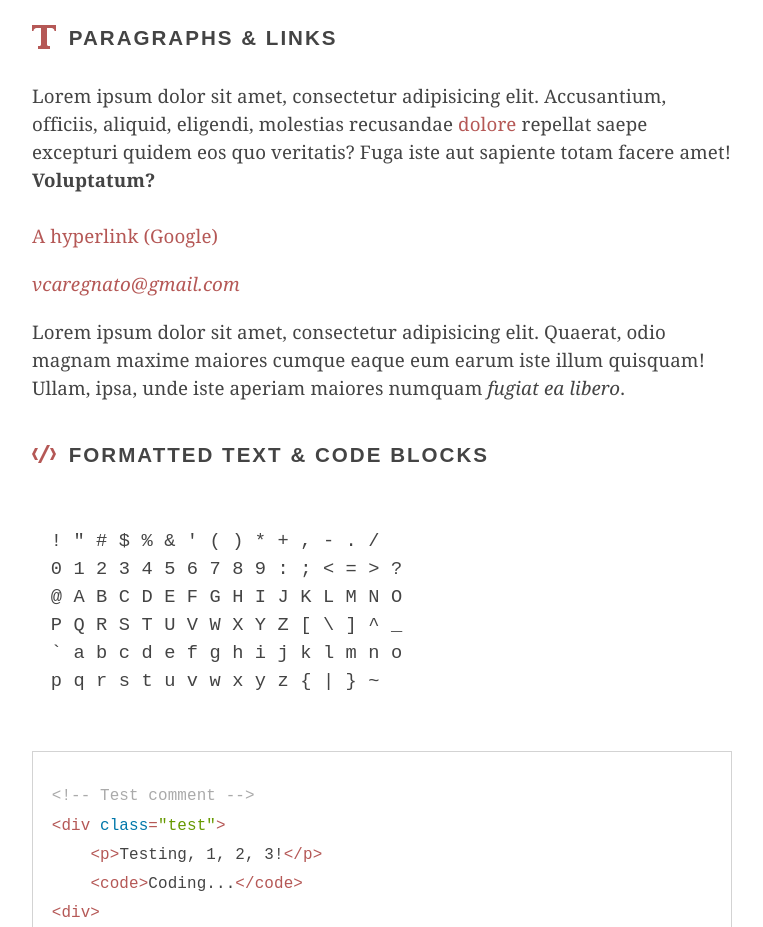
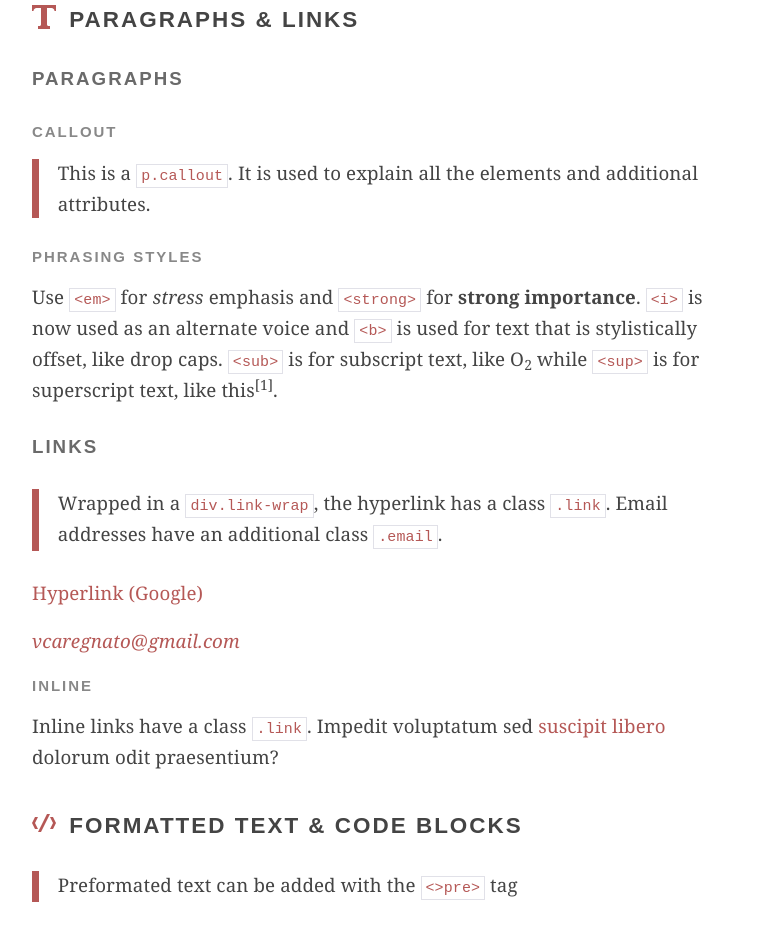
Before and after one commit to VinceCgto/ByPass.BP, a website: page index.html in a window 1280 px wide. Shown: the part 589-1516 px from the top of the page, without its empty margins (258-1021 px from the left). Drawn offline with nearby package versions, Linux system fonts and the light colour scheme.

Commit message:
Added: - preloaders - callout class - rem.js - favicon ...
(cluttered code)

```diff
--- a/Gruntfile.js
+++ b/Gruntfile.js
@@ -75,7 +75,7 @@ grunt.initConfig({
 	},
 	open : {
 	    dev : {
-	    	path: 'http://localhost:9090'
+	    	path: 'http://localhost:7070'
 	    },
 	    dist : {
 			path: ''
--- a/dev/js/script.js
+++ b/dev/js/script.js
@@ -4,5 +4,4 @@ $(document).ready(function(){
 	setTimeout(function(){
 		$('.container-outer').removeClass('contentSlideIn');
 	},2000);
-
 });
--- a/dev/sass/base/_base.scss
+++ b/dev/sass/base/_base.scss
@@ -44,6 +44,8 @@ address, figure, fieldset, form, table, hr, input, .progress, .md, .dmd, .tblpan
     margin-bottom: 1.5rem;
 } // md = margin down
 
+h4, h5, h6 { margin-bottom: 16px; margin-bottom: 1em; }
+
 input[type="checkbox"], input[type="radio"] { display: inline; }
 
 .dmd { margin-bottom: 48px; margin-bottom: 3rem; } // double margin down
--- a/dev/sass/base/_colors.scss
+++ b/dev/sass/base/_colors.scss
@@ -7,12 +7,12 @@
 $color__lightgrey: #D3D3D3;
 $color__darkgrey: #AAA;
 $color__white: #FFF;
-$color__red: #b55856;
-$color__emerald: #009975; // green
-$color__tangerineTango: #e2492f; // orangered
-$color__turquoise: #44b8ab; // turquoise
-$color__mimosa: #eec050; // yellow
-$color__blueIris: #5b5da7; // purple
+$color__indian: #b55856;			// red
+$color__emerald: #009975; 			// green
+$color__tangerine: #e2492f; 		// orangered
+$color__turquoise: #44b8ab; 		// turquoise
+$color__mimosa: #eec050; 			// yellow
+$color__blueIris: #5b5da7; 			// purple
 
 
 /*    BASE     */
@@ -23,7 +23,7 @@ $color__base-text: 					#444;					// Grey
 
 /*    ACCENT     */
 
-$color__accent: 					$color__red; 			// Indianred
+$color__accent: 					$color__indian; 			// Indianred
 
 
 /*    HIGHLIGHT     */
--- a/dev/sass/base/_helpers.scss
+++ b/dev/sass/base/_helpers.scss
@@ -7,14 +7,17 @@
 ::-moz-selection { color: $color__highlight-text;  background: $color__highlight-bg; text-shadow: none; }
 ::selection { color: $color__highlight-text;  background: $color__highlight-bg; text-shadow: none; }
 
-.cap { position: relative; }
+[data-caption] { position: relative; }
 
-.cap:after {
+[data-caption]:after {
 	content: attr(data-caption);
+	display: inline;
 
 	font-size: .6rem;
 	font-style: italic;
+	font-weight: 100;
 	line-height: 1rem;
+	// *line-height: 18px;
 	text-align: right;
 	vertical-align: middle;
 	text-transform: none;
@@ -33,7 +36,7 @@
 	transition: opacity .5s;
 }
 
-pre.cap:after {
+pre[data-caption]:after {
 	text-align: left;
 
 	opacity: 1;
@@ -51,6 +54,17 @@ pre.cap:after {
 	padding-right: 0;
 }
 
-.cap:hover:after { opacity: 1; }
+[data-caption]:hover:after { opacity: 1; }
 
 .wide { width: 100%!important; }
+
+@media screen and (min-width:0\0) {
+	[data-caption]:after {
+		line-height: inherit!important; // IE hack for pseudo element line-height bug
+	}
+ }
+
+.callout {
+	border-left: 0.4em solid $color__accent;
+	padding-left: 1em;
+}
--- a/dev/sass/base/_typography.scss
+++ b/dev/sass/base/_typography.scss
@@ -12,8 +12,8 @@ h2, h3, h4, h5, h6 {
 }
 
 h1 { font-size: 2.5em; font-weight: 100; letter-spacing: 5px; }
-h2 { font-size: 1.1em; }
-h3 { font-size: .9em; color: #666; }
+h2 { font-size: 1.2em; }
+h3 { font-size: 1em; color: #6a6a6a; }
 h4 { font-size: .8em; color: #888; }
 h5, h6 { font-size: .7em; color: #aaa; }
 
--- a/dev/sass/components/_logo.scss
+++ b/dev/sass/components/_logo.scss
@@ -44,4 +44,8 @@
 
 	width: 130px;
 	padding: 0 10px;
+
+	strong {
+		color: $color__accent;
+	}
 }
--- a/dev/sass/components/_pre.scss
+++ b/dev/sass/components/_pre.scss
@@ -46,7 +46,7 @@ pre code {
 
 	overflow: auto;
 	.ct { color: $color__accent; } 						// code tag
-	.at, .fun { color: #07a; } 							// attribute tag + function
+	.attr, .fun { color: #07a; } 						// attribute tag + function
 	.val { color: #690; } 								// value
 	.com { color: $color__code_comment-text; } 			// comment
 	ol {												// line numbers
--- a/dev/sass/components/_preloaders.scss
+++ b/dev/sass/components/_preloaders.scss
@@ -4,75 +4,69 @@
 
 ////////////////*/
 
+
 .preloader {
 	position: relative;
-	width: 60px;
-	height: 80px;
+	display: block;
+
+	.part { background: $color__accent; }
 }
 
-.part {
-	background: $color__accent;
+.pre-lo-lines { height: 37px; width: 40px; }
 
-	position: absolute;
+.pre-lo-page {
+	height: 80px;
+	width: 60px;
+	padding: 20px 0 0 10px;
 }
 
-.p1, .p3 {
-	width: 4px;
-	height: 80px;
+.pre-lo-blocks {
+	height: 25px;
+	width: 25px;
 }
 
-.p2, .p4 {
-	width: 60px;
-	height: 4px;
-}
+.p1, .p2, .p3, .p4 { position: absolute; }
+
+.p1, .p3 { width: 4px; height: 80px; }
+.p2, .p4 { width: 60px;	height: 4px; }
 
 .p1, .p2 {top: 0; left: 0; }
 .p3, .p4 { right: 0; bottom: 0;}
 
+
 .el1, .el2, .el3, .el4 {
-	left: 10px;
+	position: relative;
 	height: 4px;
 
 	animation: slideIn 2s linear infinite;
 }
 
-@keyframes slideIn {
-	0% {opacity: 0;}
-	10% {opacity: .86;}
-	40% {opacity: .2;}
-	60% {opacity: .9;}
-	75% {opacity: .4;}
-	90% {opacity: 1;}
-	100% {opacity: 0;}
+.el2, .el3, .el4 {
+	margin-top: 7px;
 }
 
-.el1 {
-	top: 20px;
-	width: 40px;
+.el1 { width: 40px;	animation-delay: .8s; }
+.el2 { width: 20px;	animation-delay: 1.6s; }
+.el3 { width: 30px;	animation-delay: 2.4s; }
+.el4 { width: 35px;	animation-delay: 3.2s; }
 
-	animation-delay: .8s;
+.b1, .b2, .b3, .b4 {
+	position: absolute;
+	width: 10px;
+	height: 10px;
+
+	animation: slideIn 2s linear infinite;
 }
 
-.el2 {
-	top: 30px;
-	width: 20px;
+.b1, .b2 { top: 0; }
+.b3, .b4 { top: 15px; }
+.b1, .b3 { left: 0; }
+.b2, .b4 { left: 15px; }
 
-	animation-delay: 1.6s;
-}
-
-.el3 {
-	top: 40px;
-	width: 30px;
-
-	animation-delay: 2.4s;
-}
-
-.el4 {
-	top: 50px;
-	width: 35px;
-
-	animation-delay: 3.2s;
-}
+.b1 { animation-delay: .2s; }
+.b2 { animation-delay: .4s; }
+.b3 { animation-delay: .6s; }
+.b4 { animation-delay: .8s; }
 
 .loading {
 	font-family: Arial, Helvetica, sans-serif;
@@ -85,122 +79,16 @@
 
 	position: absolute;
 	bottom: -25px;
+	left: 4px;
 	margin: 0;
-	left: 4px;
 }
 
-
-/*
-
-PRELOADER #2
-
-
-
-@keyframes flickerIn {
-	0%{opacity: 0}
-	10%{opacity: 0.86}
-	40%{opacity: 0.2}
-	60%{opacity: 0.9}
-	80%{opacity: 0.4}
-	100%{opacity: 1}
-};
-
-.preloader {
-	position: relative;
-	height: 50px;
-	width: 50px;
+@keyframes slideIn {
+	0% {opacity: 0;}
+	10% {opacity: .86;}
+	40% {opacity: .2;}
+	60% {opacity: .9;}
+	75% {opacity: .4;}
+	90% {opacity: 1;}
+	100% {opacity: 0;}
 }
-
-.part {
-	opacity: 0;
-	animation: flickerIn 1.5s linear infinite alternate;
-	animation-fill-mode: forwards;
-	background: $color__accent;
-	position: absolute;
-}
-
-.p1, .p3, .p5, .p7, .p9 {
-	height: 50px;
-	width: 4px;
-}
-.p2, .p4, .p6, .p8 {
-	width: 50px;
-	height: 4px;
-}
-
-
-.p1{
-	animation-delay: .8s;
-	left: 0;
-	top: 0;
-}
-
-.p2{
-	animation-delay: 1.6s;
-	left: 0;
-	top: 0;
-}
-
-.p3{
-	animation-delay: 2.4s;
-	right: 0;
-	top: 0;
-}
-
-.p4{
-	animation-delay: 3.2s;
-	right: 0;
-	bottom: 0;
-	width: 40px;
-}
-
-.p5{
-	animation-delay: 4s;
-	height: 40px;
-	bottom: 0;
-	left: 10px;
-}
-
-.p6{
-	animation-delay: 4.8s;
-	width: 30px;
-	left: 10px;
-	top: 10px;
-}
-
-.p7{
-	animation-delay: 5.6s;
-	height: 30px;
-	right: 10px;
-	top: 10px;
-}
-
-.p8{
-	animation-delay: 6.4s;
-	width: 20px;
-	bottom: 10px;
-	left: 20px;
-}
-
-.p9{
-	animation-delay: 7.2s;
-	height: 20px;
-	bottom: 10px;
-	left: 20px;
-}
-
-.p10{
-	animation-delay: 8s;
-}
-
-.p12{
-	animation-delay: 8.8s;
-}
-
-.p13{
-	animation-delay: 9.6s;
-}
-
-.p14{
-	animation-delay: 10.4s;
-} */
--- a/dev/sass/media/_media.scss
+++ b/dev/sass/media/_media.scss
@@ -14,7 +14,7 @@
 		zoom: 1;
 		margin-bottom: 0;
 	}
-	.cap:after {
+	[data-caption]:after {
 		text-align: left;
 
 		opacity: 1;
@@ -31,7 +31,7 @@
 		margin-bottom: 1em;
 	}
 
-	.big.cap:after {
+	.big[data-caption]:after {
 		text-align: center;
 	}
 
@@ -41,7 +41,7 @@
 @media print { img { max-width: 100% !important; } }
 
 @media all and (max-width: 1500px) {
-	.container-outer > section > .cap:after {
+	.container-outer > section > [data-caption]:after {
 		text-align: left;
 
 		opacity: 1;
@@ -57,7 +57,7 @@
 		padding-right: 0;
 	}
 
-	.container-outer > section > blockquote.big.cap:after {
+	.container-outer > section > blockquote.big[data-caption]:after {
 		text-align: center;
 	}
 }
@@ -71,7 +71,7 @@
 }
 
 @media all and (max-width: $desktop-outer - 50) {
-	.cap:after {
+	[data-caption]:after {
 		text-align: left;
 
 		opacity: 1;
--- a/index.html
+++ b/index.html
@@ -13,6 +13,7 @@
       <script src="//cdnjs.cloudflare.com/ajax/libs/html5shiv/3.7/html5shiv.js"></script>
     <![endif]-->
     <script src="//ajax.googleapis.com/ajax/libs/jquery/1.11.1/jquery.min.js"></script>
+    <script src="js/libs/rem.min.js"></script>
     <script>!window.jQuery && document.write('<script src="js/libs/jquery.min.js"><\/script>')</script>
 </head>
 <body>
@@ -74,14 +75,21 @@
 						<svg viewBox="0 0 8 8"><g filter=""><use xlink:href="#text"></use></g></svg>
 					</span>
 					Paragraphs &amp; links</h2>
-				<p>Lorem ipsum dolor sit amet, consectetur adipisicing elit. Accusantium, officiis, aliquid, eligendi, molestias recusandae <a href="http://google.be" class="link">dolore</a> repellat saepe excepturi quidem eos quo veritatis? Fuga iste aut sapiente totam facere amet! <strong>Voluptatum?</strong></p>
+				<h3>Paragraphs</h3>
+				<h4>Callout</h4>
+				<p class="callout">This is a <code>p.callout</code>. It is used to explain all the elements and additional attributes.</p>
+				<h4>Phrasing styles</h4>
+				<p>Use <code>&lt;em&gt;</code> for <em>stress</em> emphasis and <code>&lt;strong&gt;</code> for <strong>strong importance</strong>. <code>&lt;i&gt;</code> is now used as an alternate voice and <code>&lt;b&gt;</code> is used for text that is stylistically offset, like drop caps. <code>&lt;sub&gt;</code> is for subscript text, like O<sub>2</sub> while <code>&lt;sup&gt;</code> is for superscript text, like this<sup>[1]</sup>.</p>
+				<h3>Links</h3>
+				<p class="callout">Wrapped in a <code>div.link-wrap</code>, the hyperlink has a class <code>.link</code>. Email addresses have an additional class <code>.email</code>.</p>
 				<div class="link-wrap">
-					<a href="http://google.be" class="link">A hyperlink (Google)</a>
+					<a href="http://google.be" class="link">Hyperlink (Google)</a>
 				</div>
-				<div class="link-wrap cap" data-caption="This is an email address">
+				<div class="link-wrap" data-caption="This is an email address">
 					<a href="mailto:vcaregnato@gmail.com" class="link email">vcaregnato@gmail.com</a>
 				</div>
-				<p>Lorem ipsum dolor sit amet, consectetur adipisicing elit. Quaerat, odio magnam maxime maiores cumque eaque eum earum iste illum quisquam! Ullam, ipsa, unde iste aperiam maiores numquam <em>fugiat ea libero</em>.</p>
+				<h4>Inline</h4>
+				<p>Inline links have a class <code>.link</code>. Impedit voluptatum sed <a href="http://google.be" class="link">suscipit libero</a> dolorum odit praesentium?</p>
 			</section>
 			<section id="preCode">
 				<h2>
@@ -90,6 +98,7 @@
 					</span>
 					Formatted text &amp; code blocks</h2>
 <!-- DON'T INDENT PRE, IT COULD MESS WITH THE FORMATTING -->
+<p class="callout">Preformated text can be added with the <code>&lt;>pre&gt;</code> tag</p>
 <pre>
 <samp>
 ! " # $ % &amp; ' ( ) * + , - . /
@@ -100,20 +109,21 @@ P Q R S T U V W X Y Z [ \ ] ^ _
 p q r s t u v w x y z { | } ~
 </samp>
 </pre>
-
+<p class="callout">Code blocks (cb) are styled like below. The class <code>.cb</code> is added to the <code>&lt;pre&gt;</code> tag. A syntax can be displayed in the top right corner of the code block on hover. These can be added by declaring a <code>data-syntax</code>. Additionally a caption can be added, it will be displayed below the code. This caption can be set by declaring a <code>data-caption</code>.</p>
 <!-- HTML CODE -->
-<pre class="cb cap" data-syntax="HTML" data-caption="This is an HTML code block">
+<pre class="cb" data-syntax="HTML" data-caption="This is an HTML code block">
 <code>
-<span class="com">&lt;!-- Test comment --&gt;</span>
-<span class="ct">&lt;div <span class="at">class</span>=<span class="val">"test"</span>&gt;</span>
-    <span class="ct">&lt;p&gt;</span>Testing, 1, 2, 3!<span class="ct">&lt;/p&gt;</span>
-    <span class="ct">&lt;code&gt;</span>Coding...<span class="ct">&lt;/code&gt;</span>
-<span class="ct">&lt;div&gt;</span>
+<span class="com">&lt;!-- This is a comment --&gt;</span>
+<span class="ct">&lt;pre <span class="attr">class</span>=<span class="val">"cb"</span> <span class="attr">data-syntax</span>=<span class="val">"HTML"</span> <span class="attr">data-caption</span>=<span class="val">"This is an HTML code block"</span>&gt;</span>
+    <span class="ct">&lt;code&gt;</span>
+	<span>...</span>
+    <span class="ct">&lt;/code&gt;</span>
+<span class="ct">&lt;/pre&gt;</span>
 </code>
 </pre>
 
 <!-- JS CODE -->
-<pre class="cb"  data-syntax="JS">
+<!-- <pre class="cb"  data-syntax="JS">
 <code>
 <span class="com">/* A function */</span>
 <span class="fun">function</span> <strong>Panel</strong>(element, canClose, closeHandler) {
@@ -124,8 +134,9 @@ p q r s t u v w x y z { | } ~
     	                    };
 }
 </code>
-</pre>
+</pre> -->
 
+<p class="callout">Line numbers can be added by adding an <code>&lt;ol&gt;</code> tag and a <code>&lt;li&gt;</code> tags for every line.</p>
 <!-- PHP CODE -->
 <pre class="cb" data-syntax="PHP">
 <code>
@@ -136,7 +147,7 @@ p q r s t u v w x y z { | } ~
 </ol>
 </code>
 	</pre>
-			<p>Lorem ipsum dolor sit amet, consectetur adipisicing elit. Magnam, totam facilis <code>.container</code>, provident impedit sunt molestiae <code>font-size</code> rerum. Adipisci et sapiente, tenetur sit, est natus totam. Quidem repellat fuga neque.</p>
+
 			</section>
 			<section id="images">
 				<h2><span class="icon">
@@ -144,7 +155,7 @@ p q r s t u v w x y z { | } ~
 					</span>
 					Images</h2>
 				<div class="inline-fig">
-					<figure class="cap" data-caption="This is a figure">
+					<figure data-caption="This is a figure">
 					    <img src="img/200x200.gif" alt="200x200">
 					    <figcaption>A 200 by 200 image with a super large figcaption</figcaption>
 					</figure>
@@ -171,7 +182,7 @@ p q r s t u v w x y z { | } ~
 					<li>
 						Lorem ipsum dolor sit amet, consectetur adipisicing elit. Quidem, dolorem, repellat ipsa voluptatum magnam culpa in laboriosam dolorum cupiditate maiores doloremque quam blanditiis optio minus voluptatem iste fugiat quas fugit.
 					</li>
-					<li class="cap" data-caption="This is a list item for an undordered list">
+					<li data-caption="This is a list item for an undordered list">
 						Lorem ipsum dolor sit amet, consectetur adipisicing elit. Quidem, dolorem, repellat ipsa voluptatum magnam culpa in laboriosam dolorum cupiditate maiores doloremque quam blanditiis optio minus voluptatem iste fugiat quas fugit.
 					</li>
 					<li>
@@ -204,7 +215,7 @@ p q r s t u v w x y z { | } ~
 				<p>People ignore design that ignores people!</p>
 				<span class="cite">Frank Chimero</span>
 			</blockquote>
-			<blockquote class="big cap" data-caption="This is a big blockquote">
+			<blockquote class="big" data-caption="This is a big blockquote">
 				<p class="quotes">A common mistake that people make when trying to design something completely foolproof is to underestimate the ingenuity of complete fools</p>
 				<span class="cite">Douglas Adams</span>
 			</blockquote>
@@ -388,31 +399,37 @@ p q r s t u v w x y z { | } ~
 				    <option value="4">Elephant</option>
 				</select>
 			</section>
-			<section id="preloader">
+			<section id="preloaders">
 				<h2><span class="icon">
 						<svg viewBox="0 0 8 8"><g filter=""><use xlink:href="#preload"></use></g></svg>
 					</span>
-					Preloader</h2>
-				<!-- <div class="preloader">
+					Preloaders</h2>
+				<p class="callout"><code>.pre-lo-lines</code></p>
+				<div class="preloader pre-lo-lines md">
+					<div class="el1 part"></div>
+					<div class="el2 part"></div>
+					<div class="el3 part"></div>
+					<div class="el4 part"></div>
+				</div>
+				<p class="callout"><code>.pre-lo-blocks</code></p>
+				<div class="preloader pre-lo-blocks md">
+					<div class="b1 part"></div>
+					<div class="b2 part"></div>
+					<div class="b3 part"></div>
+					<div class="b4 part"></div>
+				</div>
+				<p class="callout">For a page or a document <code>.pre-lo-page</code></p>
+				<div class="preloader pre-lo-page">
 					<div class="p1 part"></div>
 					<div class="p2 part"></div>
 					<div class="p3 part"></div>
 					<div class="p4 part"></div>
-					<div class="p5 part"></div>
-					<div class="p6 part"></div>
-					<div class="p7 part"></div>
-					<div class="p8 part"></div>
-					<div class="p9 part"></div>
-				</div> -->
-				<div class="preloader">
-					<div class="p1 part"></div>
-					<div class="p2 part"></div>
-					<div class="p3 part"></div>
-					<div class="p4 part"></div>
+					<div class="prel-lines">
 						<div class="el1 part"></div>
 						<div class="el2 part"></div>
 						<div class="el3 part"></div>
 						<div class="el4 part"></div>
+					</div>
 					<span class="loading">Loading...</span>
 				</div>
 			</section>
--- a/js/script.js
+++ b/js/script.js
@@ -4,5 +4,4 @@ $(document).ready(function(){
 	setTimeout(function(){
 		$('.container-outer').removeClass('contentSlideIn');
 	},2000);
-
 });
```
Also changed, not shown: css/style.css, dev/js/libs/rem.min.js (added), img/static/ico.png (added), js/libs/rem.min.js (added). Lines whose indentation alone changed are shown as unchanged.
